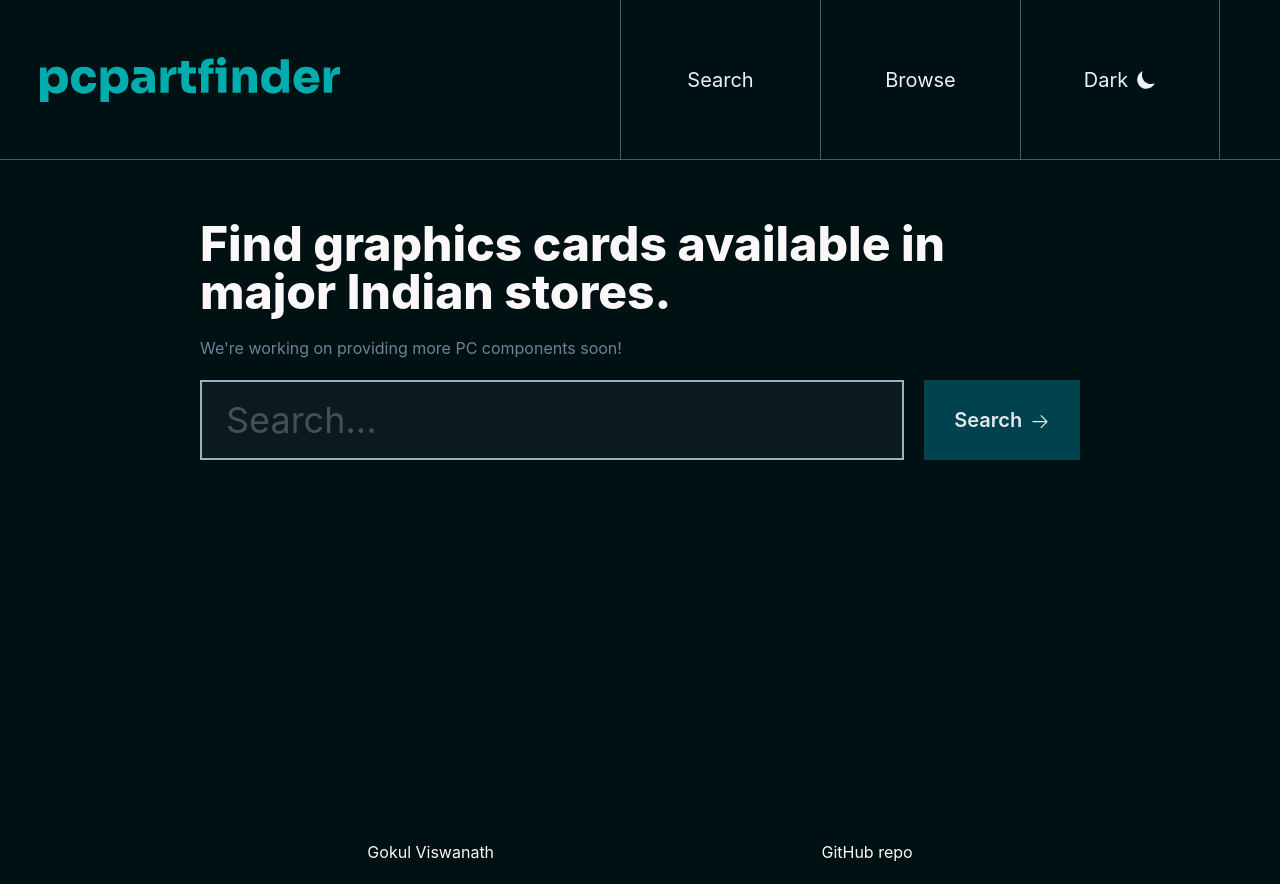
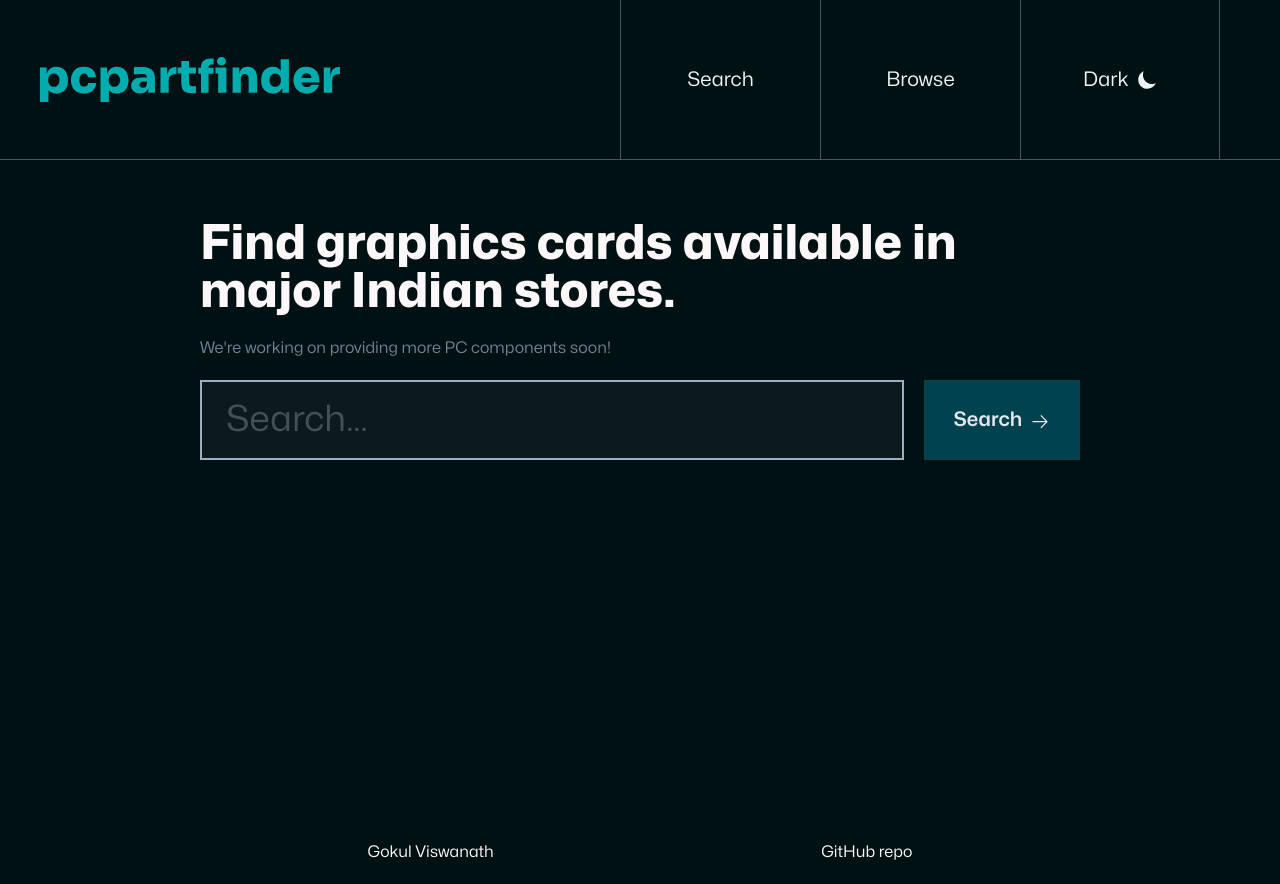
Before and after one commit to 1Gokul/pcpartfinder, a Next.js app: page /search in a window 1280 px wide. Built offline with nearby package versions, Linux system fonts and the light colour scheme; no server answers.

Commit message:
feat: Changed font, shifted pages to src

```diff
--- a/package.json
+++ b/package.json
@@ -14,12 +14,10 @@
     "@chakra-ui/react": "^2.3.7",
     "@emotion/react": "^11",
     "@emotion/styled": "^11",
-    "@fontsource/inter": "^4.5.1",
     "@tanstack/react-query": "^4.18.0",
-    "axios": "^0.24.0",
     "focus-visible": "^5.2.0",
     "framer-motion": "^6",
-    "next": "13.1.6",
+    "next": "^13.2.4",
     "react": "^18.2.0",
     "react-dom": "^18.2.0",
     "react-hot-toast": "^2.4.0",
@@ -31,7 +29,7 @@
     "@types/react": "^18.0.27",
     "@typescript-eslint/eslint-plugin": "^5.49.0",
     "eslint": "^8.33.0",
-    "eslint-config-next": "^13.1.6",
+    "eslint-config-next": "^13.2.4",
     "eslint-config-prettier": "^8.6.0",
     "prettier": "^2.8.3",
     "typescript": "4.9.4"
--- a/pages/_app.tsx
+++ b/src/pages/_app.tsx
@@ -1,8 +1,9 @@
 import { AppProps } from "next/app";
+import localFont from 'next/font/local'
 import { ChakraProvider } from "@chakra-ui/react";
 import { Global, css } from "@emotion/react";
 import "focus-visible/dist/focus-visible";
-import { Toaster } from "react-hot-toast";
+import toast, { Toaster } from "react-hot-toast";
 import { useState } from "react";
 import {
   Hydrate,
@@ -11,10 +12,10 @@ import {
   QueryClientProvider
 } from "@tanstack/react-query";
 
-import "@fontsource/inter/variable-full.css";
-import customTheme from "../src/styles/theme";
-import { handleQueryError } from "../src/utils/hooks/common/handleQueryError";
+import customTheme from "../styles/theme";
+import { handleQueryError } from "../utils/hooks/common/handleQueryError";
 
+const monaFont = localFont({ src: "../assets/fonts/Mona-Sans.woff2" });
 
 // https://medium.com/@keeganfamouss/accessibility-on-demand-with-chakra-ui-and-focus-visible-19413b1bc6f9
 const GlobalStyles = css`
@@ -41,6 +42,12 @@ function App({ Component, pageProps }: AppProps) {
       })
   );
   return (
+    <>
+      <style jsx global>{`
+        :root {
+          --font-base: ${monaFont.style.fontFamily};
+        }
+      `}</style>
       <QueryClientProvider client={queryClient}>
         <Hydrate state={pageProps.dehydratedState}>
           <ChakraProvider theme={customTheme}>
@@ -50,6 +57,7 @@ function App({ Component, pageProps }: AppProps) {
           </ChakraProvider>
         </Hydrate>
       </QueryClientProvider>
+    </>
   );
 }
 
--- a/pages/_document.tsx
+++ b/src/pages/_document.tsx
@@ -1,7 +1,7 @@
 import { ColorModeScript } from "@chakra-ui/react";
 import Document, { Html, Head, Main, NextScript } from "next/document";
 
-import theme from "../src/styles/theme";
+import theme from "../styles/theme";
 
 class MyDocument extends Document {
   render() {
--- a/pages/products.tsx
+++ b/src/pages/products.tsx
@@ -1,7 +1,7 @@
 import { Heading } from "@chakra-ui/layout";
 
-import Layout from "../src/components/Layout/Layout";
-import Container from "../src/components/Layout/Container";
+import Layout from "../components/Layout/Layout";
+import Container from "../components/Layout/Container";
 
 const Products = () => {
   return (
--- a/pages/search.tsx
+++ b/src/pages/search.tsx
@@ -1,14 +1,14 @@
 import { Flex, Heading, Text } from "@chakra-ui/react";
 
-import ProductSearchForm from "../src/components/ProductSearchForm/ProductSearchForm";
-import Container from "../src/components/Layout/Container";
-import Layout from "../src/components/Layout/Layout";
-import { useNextQueryParam } from "../src/utils/hooks/common/useNextQueryParam";
+import ProductSearchForm from "../components/ProductSearchForm/ProductSearchForm";
+import Container from "../components/Layout/Container";
+import Layout from "../components/Layout/Layout";
+import { useNextQueryParam } from "../utils/hooks/common/useNextQueryParam";
 import dynamic from "next/dynamic";
 import { Router, useRouter } from "next/router";
 
 const SearchResults = dynamic(
-  () => import("../src/components/SearchResults/SearchResults"),
+  () => import("../components/SearchResults/SearchResults"),
   {
     ssr: false
   }
@@ -21,7 +21,7 @@ const Home = () => {
     <Layout title="Search" page="/">
       <Container>
         <Flex direction="column" width="100%">
-          <Heading size="2xl" fontWeight="extrabold" marginBottom={5}>
+          <Heading size="2xl" fontWeight="800" marginBottom={5}>
             Find graphics cards available in major Indian stores.
           </Heading>
           <Text color="gray.500">
--- a/src/styles/theme.ts
+++ b/src/styles/theme.ts
@@ -9,9 +9,9 @@ const config: ThemeConfig = {
 
 const fonts = {
   heading: `
-    InterVariable,-apple-system,BlinkMacSystemFont,Segoe UI,Helvetica,Arial,sans-serif,Apple Color Emoji,Segoe UI Emoji,Segoe UI Symbol`,
+  var(--font-base),-apple-system,BlinkMacSystemFont,Segoe UI,Helvetica,Arial,sans-serif,Apple Color Emoji,Segoe UI Emoji,Segoe UI Symbol`,
   body: `
-  InterVariable,-apple-system,BlinkMacSystemFont,Segoe UI,Helvetica,Arial,sans-serif,Apple Color Emoji,Segoe UI Emoji,Segoe UI Symbol`
+  var(--font-base),-apple-system,BlinkMacSystemFont,Segoe UI,Helvetica,Arial,sans-serif,Apple Color Emoji,Segoe UI Emoji,Segoe UI Symbol`
 };
 
 const colors = {
```
Also changed, not shown: src/assets/fonts/Mona-Sans.woff2 (added), 1 other file (tests, documents, lock files or other folders). Lines whose indentation alone changed are shown as unchanged.
